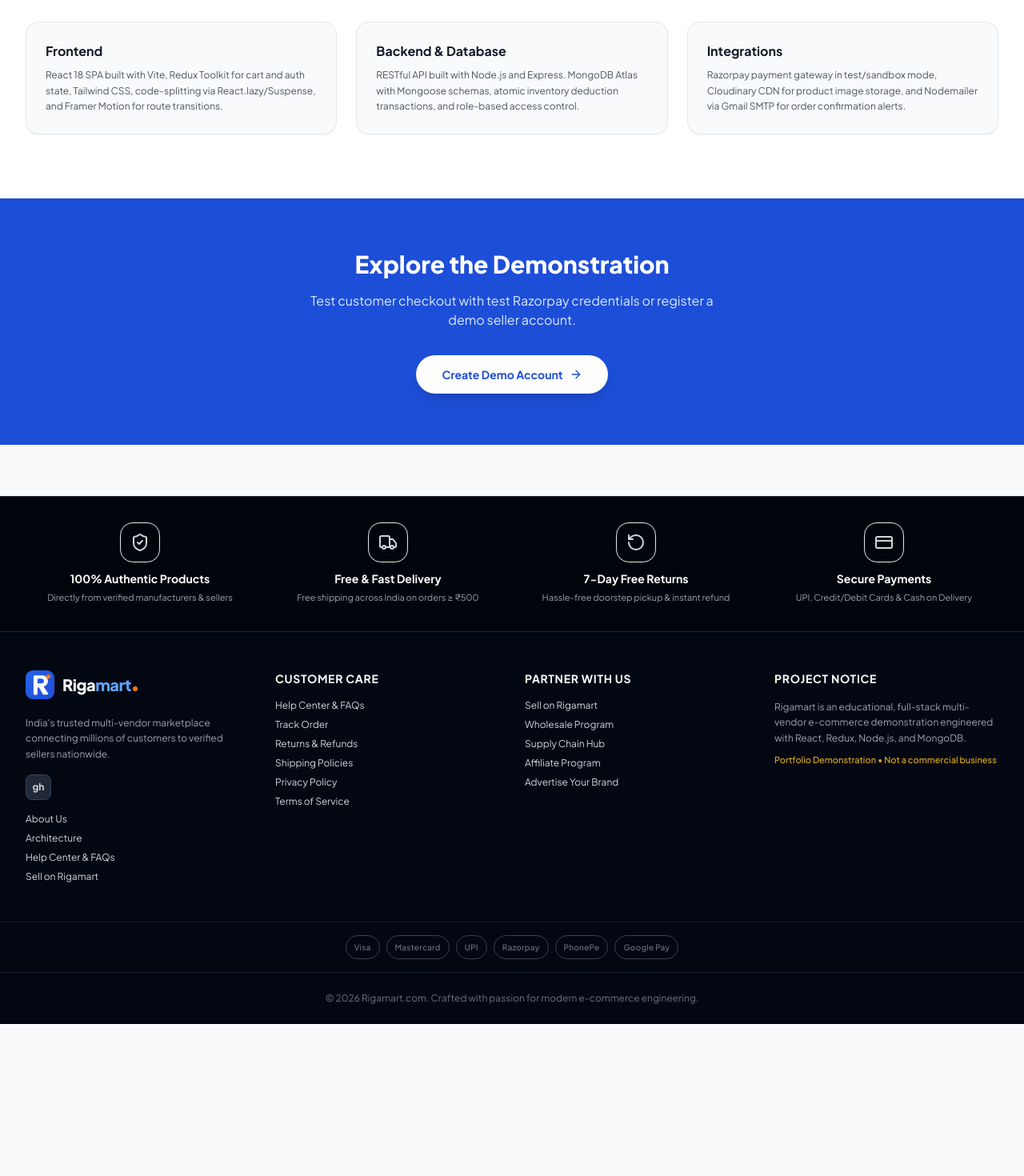
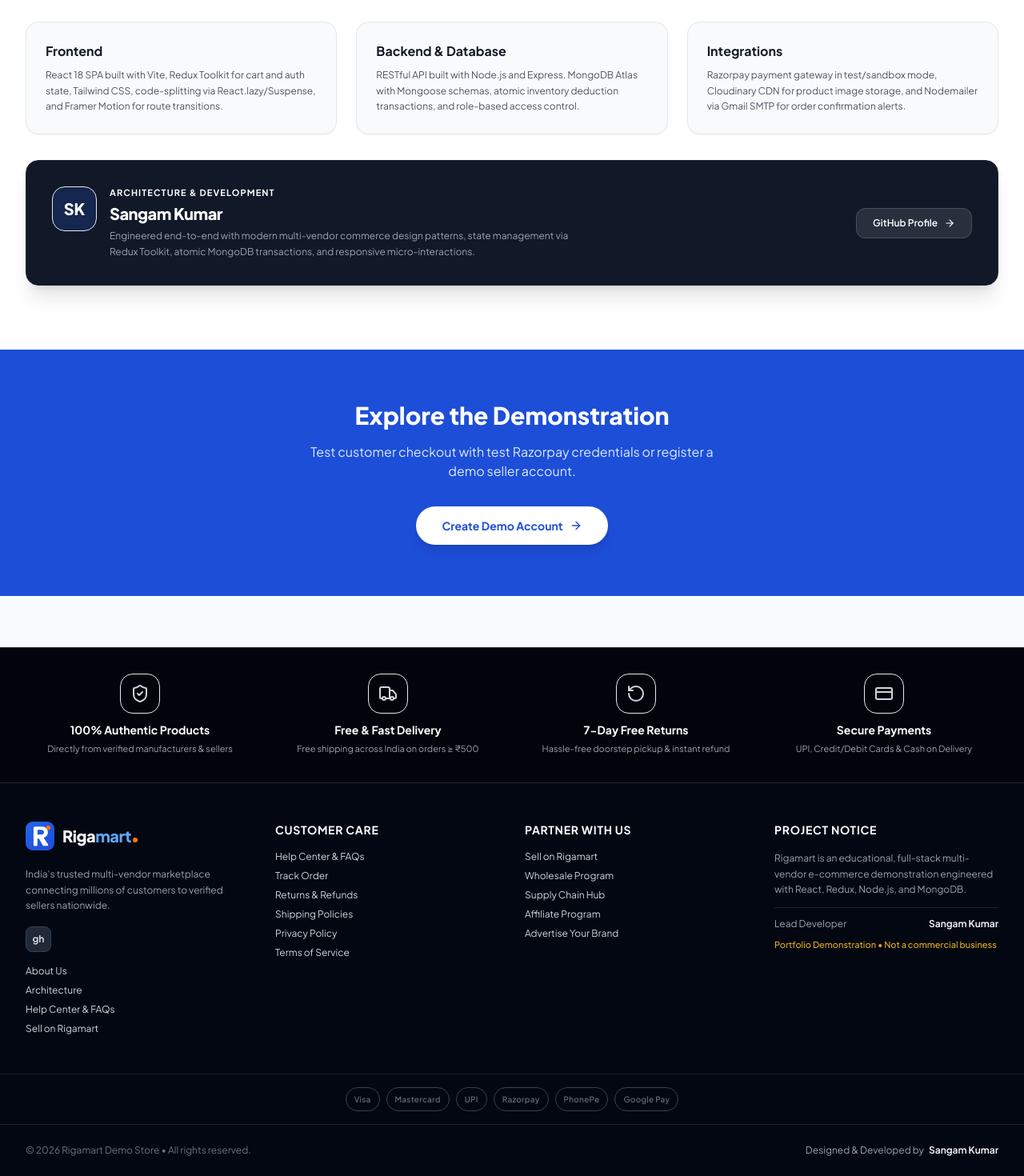
Before and after one commit to ksangam990-collab/rigamart, a React (Vite) app in the folder ecommerce-frontend/: page /about in a window 1280 px wide. Shown: the part 1587-3057 px from the top of the page at 80% size. Before the commit the page ends 2867 px from the top, so only its background shows below. Built offline with nearby package versions, Linux system fonts and the light colour scheme; no server answers.

Commit message:
feat(attribution): add developer attribution for Sangam Kumar in footer, about, and help pages

```diff
--- a/ecommerce-frontend/src/components/layout/Footer.jsx
+++ b/ecommerce-frontend/src/components/layout/Footer.jsx
@@ -125,6 +125,10 @@
           <p className="text-xs text-gray-400 leading-relaxed">
             Rigamart is an educational, full-stack multi-vendor e-commerce demonstration engineered with React, Redux, Node.js, and MongoDB.
           </p>
+          <div className="mt-3 pt-3 border-t border-gray-800/80 flex items-center justify-between text-xs">
+            <span className="text-gray-400">Lead Developer</span>
+            <span className="font-semibold text-white">Sangam Kumar</span>
+          </div>
           <p className="text-[11px] text-amber-400/90 mt-2 font-medium">
             Portfolio Demonstration &bull; Not a commercial business
           </p>
@@ -140,9 +144,24 @@
         </div>
       </div>
 
-      {/* Copyright Notice */}
-      <div className="border-t border-gray-800/80 py-6 text-center text-xs text-gray-500">
-        &copy; {new Date().getFullYear()} Rigamart.com. Crafted with passion for modern e-commerce engineering.
+      {/* Bottom Bar: Copyright & Developer Attribution */}
+      <div className="border-t border-gray-800/80 py-6">
+        <div className="max-w-7xl mx-auto px-4 sm:px-6 lg:px-8 flex flex-col sm:flex-row items-center justify-between gap-3 text-xs text-gray-500 text-center sm:text-left">
+          <p>
+            &copy; {new Date().getFullYear()} Rigamart Demo Store &bull; All rights reserved.
+          </p>
+          <p className="flex items-center gap-1.5 text-gray-400">
+            <span>Designed &amp; Developed by</span>
+            <a
+              href="https://github.com/ksangam990-collab"
+              target="_blank"
+              rel="noopener noreferrer"
+              className="font-semibold text-white hover:text-brand-400 transition-colors"
+            >
+              Sangam Kumar
+            </a>
+          </p>
+        </div>
       </div>
     </footer>
   );
--- a/ecommerce-frontend/src/pages/AboutPage.jsx
+++ b/ecommerce-frontend/src/pages/AboutPage.jsx
@@ -172,6 +172,33 @@
               </p>
             </div>
           </div>
+
+          {/* Creator & Developer Profile Card */}
+          <div className="mt-8 bg-gradient-to-r from-gray-900 via-brand-950 to-gray-900 rounded-2xl p-6 sm:p-8 text-white border border-gray-800 shadow-xl flex flex-col sm:flex-row items-center justify-between gap-6">
+            <div className="flex flex-col sm:flex-row items-center sm:items-start gap-4 text-center sm:text-left">
+              <div className="w-14 h-14 rounded-2xl bg-brand-500/20 border border-brand-400/30 flex items-center justify-center font-black text-xl text-brand-300 shrink-0 shadow-inner">
+                SK
+              </div>
+              <div>
+                <span className="text-[11px] font-bold text-brand-400 uppercase tracking-widest block mb-1">
+                  Architecture &amp; Development
+                </span>
+                <h3 className="text-xl font-black text-white tracking-tight">Sangam Kumar</h3>
+                <p className="text-xs text-gray-400 mt-1 max-w-xl leading-relaxed">
+                  Engineered end-to-end with modern multi-vendor commerce design patterns, state management via Redux Toolkit, atomic MongoDB transactions, and responsive micro-interactions.
+                </p>
+              </div>
+            </div>
+            <a
+              href="https://github.com/ksangam990-collab"
+              target="_blank"
+              rel="noopener noreferrer"
+              className="px-5 py-2.5 rounded-xl bg-white/10 hover:bg-white/20 border border-white/15 text-white font-semibold text-xs transition-colors shrink-0 flex items-center gap-2"
+            >
+              <span>GitHub Profile</span>
+              <ArrowRight className="w-3.5 h-3.5" />
+            </a>
+          </div>
         </div>
       </section>
 
--- a/ecommerce-frontend/src/pages/HelpPage.jsx
+++ b/ecommerce-frontend/src/pages/HelpPage.jsx
@@ -303,8 +303,8 @@
               </div>
             </div>
             <h3 className="font-bold text-gray-900 text-lg mb-2">Have questions about this project?</h3>
-            <p className="text-sm text-gray-500 mb-4">
-              Rigamart is an open-source demonstration application. Explore the source code or report issues on GitHub.
+            <p className="text-sm text-gray-500 mb-4 max-w-md mx-auto">
+              Rigamart is an open-source demonstration application developed by <strong className="text-gray-700 font-semibold">Sangam Kumar</strong>. Explore the source code or report issues on GitHub.
             </p>
             <a
               href="https://github.com/ksangam990-collab/rigamart"
```
